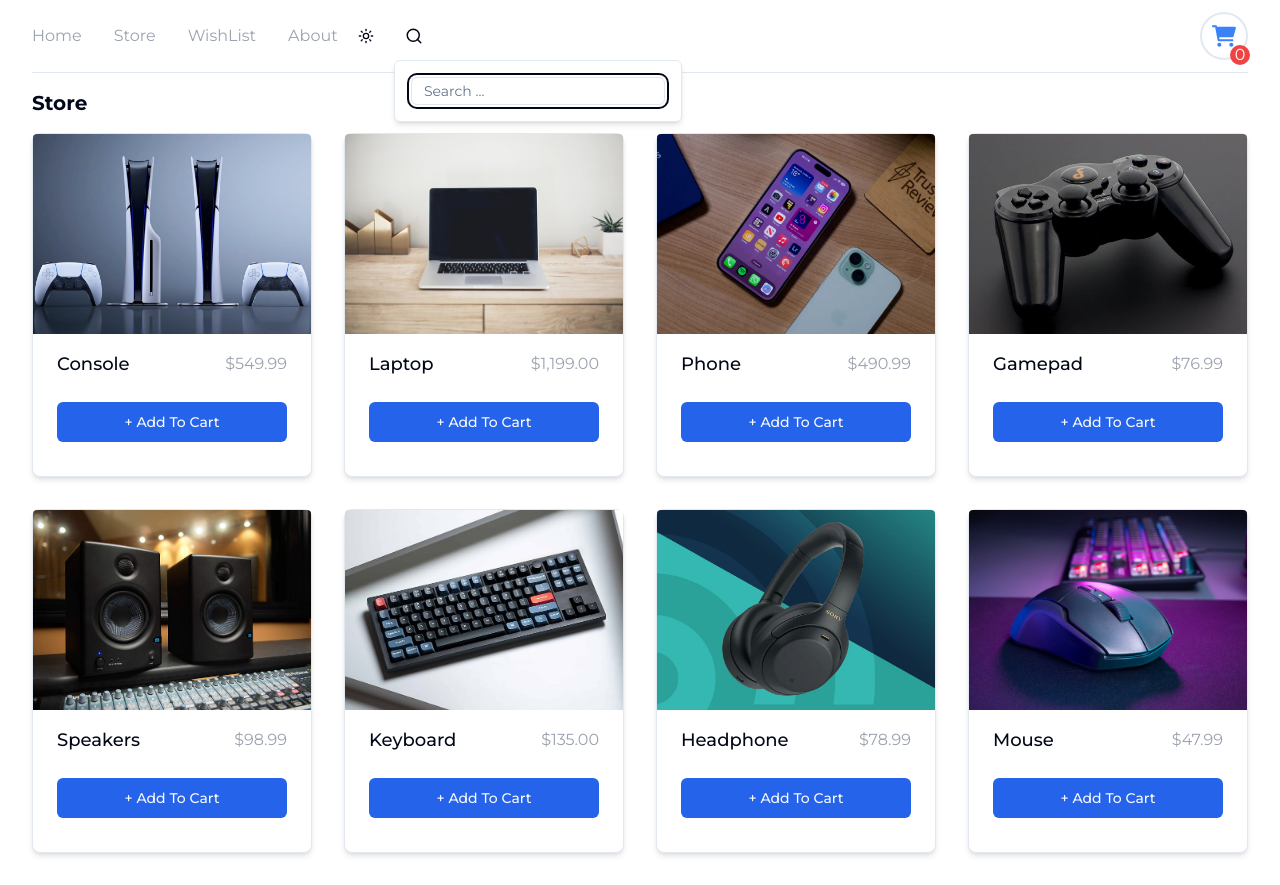
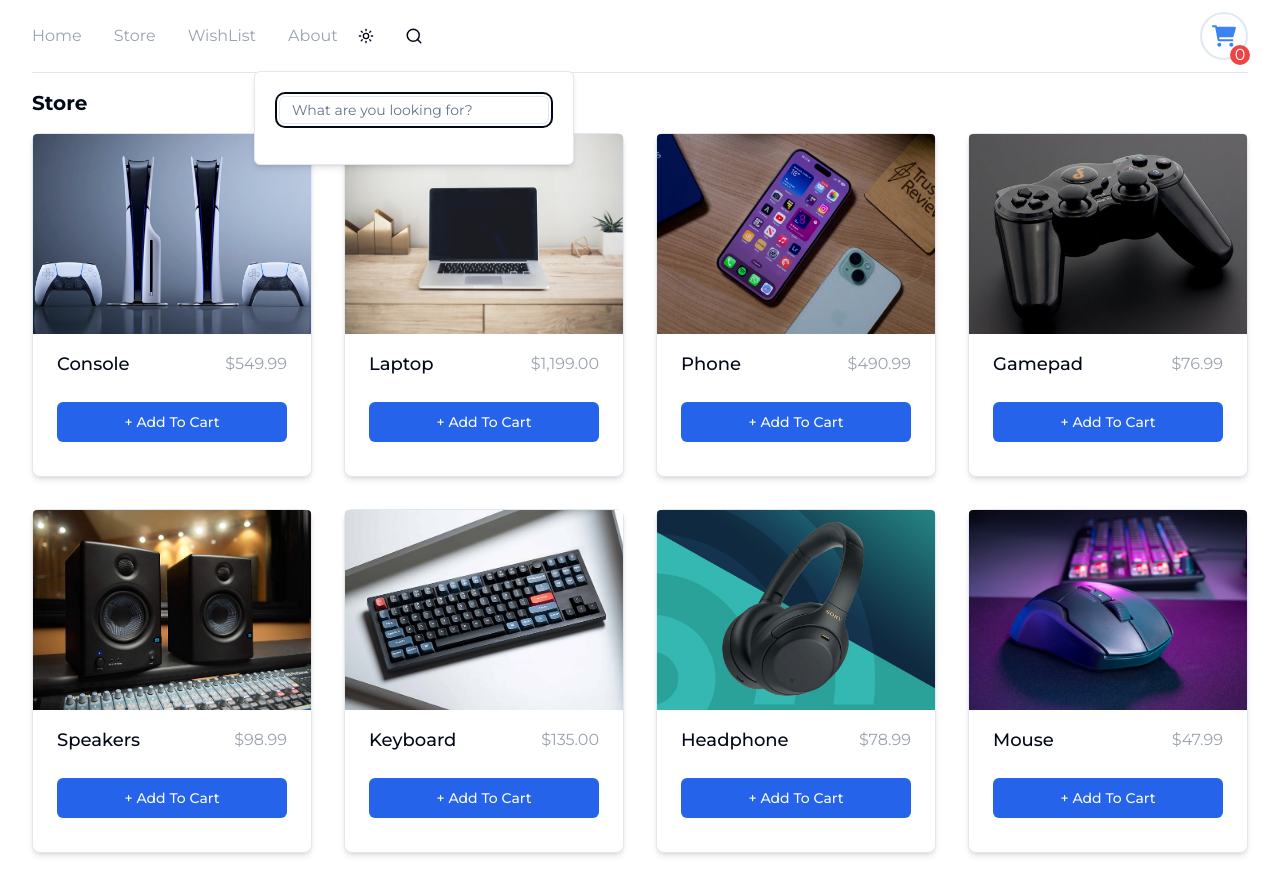
Before and after one commit to iam-annatar/Simple-Shopping-Cart, a React (Vite) app: page /store in a window 1280 px wide. Both pictures are taken after a click on the button 413 px from the left and 36 px from the top of the page. Built offline with nearby package versions, Linux system fonts and the light colour scheme.

Commit message:
fix: search bar position

```diff
--- a/src/_features/Search/components/SearchBar.tsx
+++ b/src/_features/Search/components/SearchBar.tsx
@@ -30,20 +30,19 @@ export const Search = () => {
           <SearchIcon className="size-[1.125rem]" />
         </Button>
       </PopoverTrigger>
-      <PopoverContent align="start">
+      <PopoverContent sideOffset={15}>
         <Input
-          className=""
           type="search"
           id="quary"
-          placeholder="Search ..."
+          placeholder="What are you looking for?"
           onChange={handleSearch}
         />
         {filterItems(searchValue).length === 0 ? (
-          <div className="mt-2 text-center text-muted-foreground">
+          <div className="mt-4 text-center text-muted-foreground">
             Item Not Found !
           </div>
         ) : (
-          <div className="text-start text-muted-foreground ">
+          <div className=" mt-4 text-start text-muted-foreground ">
             {filterItems(searchValue).map((item) => {
               return (
                 searchValue && (
--- a/src/components/ui/popover.tsx
+++ b/src/components/ui/popover.tsx
@@ -17,7 +17,7 @@ const PopoverContent = React.forwardRef<
       align={align}
       sideOffset={sideOffset}
       className={cn(
-        "z-50 w-72 rounded-md border bg-popover p-4 text-popover-foreground shadow-md outline-none data-[state=open]:animate-in data-[state=closed]:animate-out data-[state=closed]:fade-out-25 data-[state=open]:fade-in-25 data-[state=closed]:zoom-out-95 data-[state=open]:zoom-in-95 data-[side=bottom]:slide-in-from-top-2 data-[side=left]:slide-in-from-right-2 data-[side=right]:slide-in-from-left-2 data-[side=top]:slide-in-from-bottom-2",
+        "z-50 w-64 sm:w-80 rounded-md border bg-popover p-6 text-popover-foreground shadow-md outline-none data-[state=open]:animate-in data-[state=closed]:animate-out data-[state=closed]:fade-out-25 data-[state=open]:fade-in-25 data-[state=closed]:zoom-out-95 data-[state=open]:zoom-in-95 data-[side=bottom]:slide-in-from-top-2 data-[side=left]:slide-in-from-right-2 data-[side=right]:slide-in-from-left-2 data-[side=top]:slide-in-from-bottom-2",
         className,
       )}
       {...props}
```
